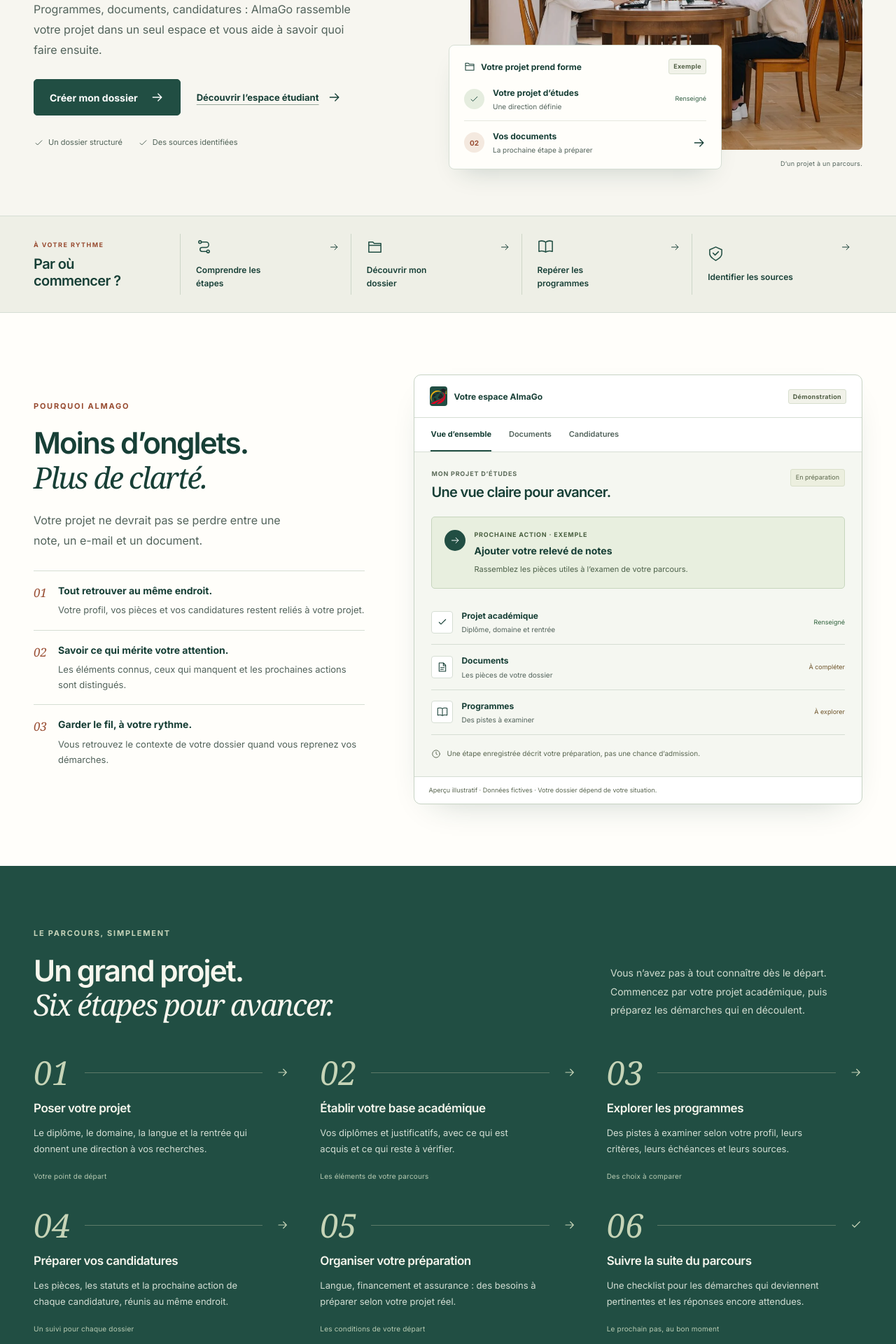
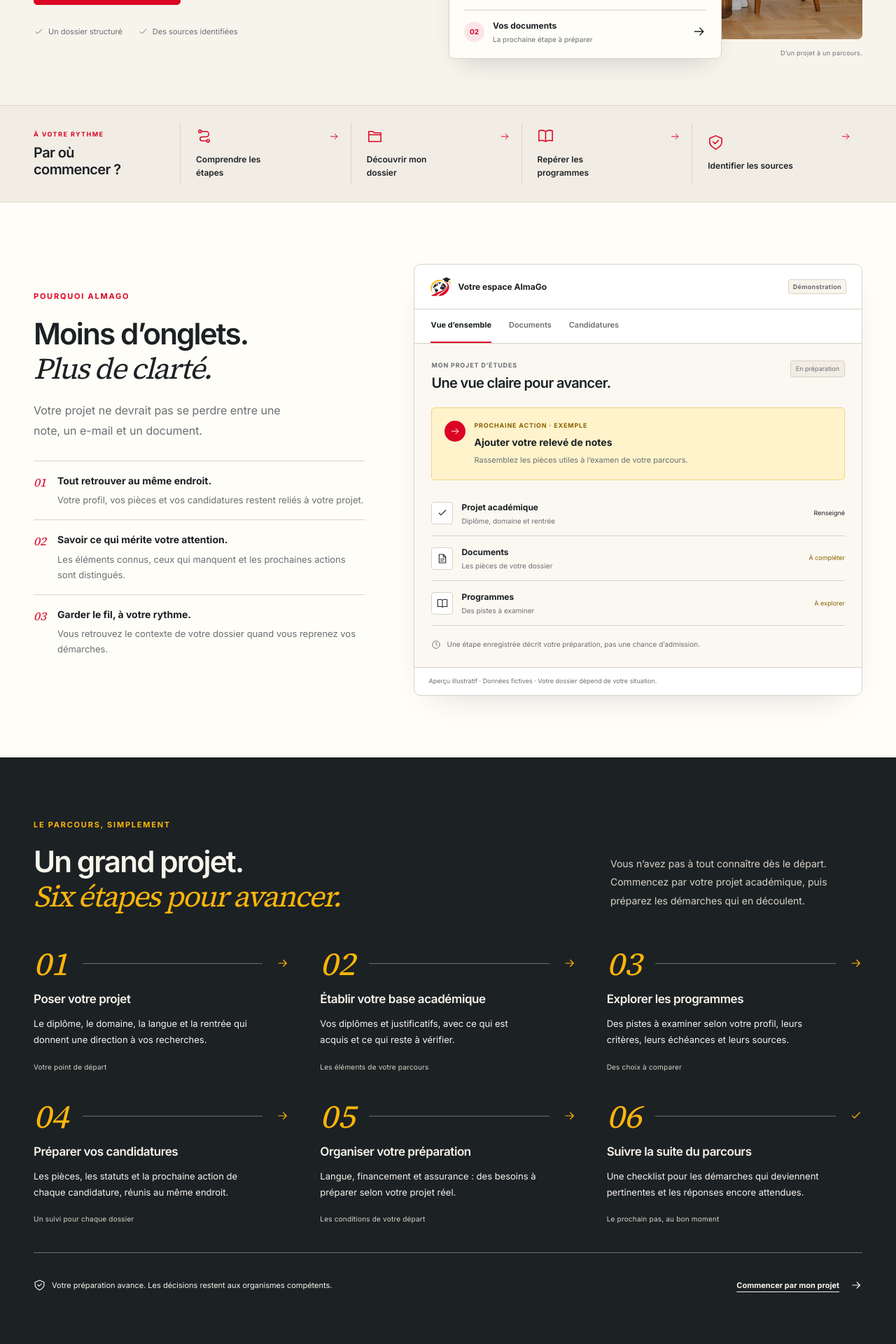
Before and after one commit to almago-platform/AlmaGo, a Next.js app: page / in a window 1280 px wide. Shown: the part 620-2540 px from the top of the page at 70% size. Built offline with nearby package versions, Linux system fonts and the light colour scheme.

Commit message:
brand: apply official V2 palette typography and logo sizing to public site

```diff
--- a/src/components/public/Homepage.module.css
+++ b/src/components/public/Homepage.module.css
@@ -1,15 +1,18 @@
 /* Work V4: all tokens and selectors are scoped to the public homepage. */
 .home {
-  --home-ink: #173f36;
-  --home-green: #214e43;
-  --home-cream: #f7f6f0;
-  --home-paper: #fffefa;
-  --home-sage: #e9eee5;
-  --home-muted: #52635b;
-  --home-line: #d6ded4;
-  --home-terra: #984c31;
+  --home-ink: #1c2124;
+  --home-green: #db0423;
+  --home-red: #db0423;
+  --home-gold: #fcb50a;
+  --home-cream: #f7f4ec;
+  --home-paper: #fffdf8;
+  --home-sage: #d9d3c7;
+  --home-muted: #6b6f72;
+  --home-line: #d9d3c7;
+  --home-terra: #db0423;
   color: var(--home-ink);
   background: var(--home-cream);
+  font-family: var(--font-inter), Inter, "Segoe UI", Arial, sans-serif;
   font-size: 16px;
   line-height: 1.6;
 }
@@ -20,7 +23,7 @@
   scroll-margin-top: 104px;
 }
 .home :focus-visible {
-  outline: 3px solid #b65634;
+  outline: 3px solid #db0423;
   outline-offset: 5px;
   box-shadow: none;
 }
@@ -66,7 +69,7 @@
 .sectionTitle em,
 .hero h1 em,
 .finalCta h2 em {
-  font-family: Georgia, "Times New Roman", serif;
+  font-family: var(--font-source-serif), "Source Serif 4", Georgia, "Times New Roman", serif;
   font-weight: 400;
   letter-spacing: -0.045em;
 }
@@ -94,8 +97,8 @@
   text-decoration: none;
 }
 .button:hover {
-  background: #12392e;
-  border-color: #12392e;
+  background: #b6031d;
+  border-color: #b6031d;
 }
 .textLink {
   display: inline-flex;
@@ -168,11 +171,17 @@
 .logo {
   display: inline-flex;
   align-items: center;
-  gap: 10px;
-  font-size: 24px;
-  line-height: 1.1;
-  font-weight: 700;
-  letter-spacing: -0.05em;
+  min-height: 44px;
+}
+.logoImage {
+  width: 158px;
+  height: auto;
+  display: block;
+}
+.footerLogoImage {
+  width: 184px;
+  height: auto;
+  display: block;
 }
 .logoMark {
   width: 39px;
@@ -266,7 +275,7 @@
   letter-spacing: -0.055em;
 }
 .hero h1 em {
-  color: #496b57;
+  color: #db0423;
   font-size: 0.88em;
   white-space: nowrap;
 }
@@ -293,7 +302,7 @@
   flex-wrap: wrap;
   margin-top: 30px;
   font-size: 11px;
-  color: #516358;
+  color: #6b6f72;
 }
 .heroProof span {
   display: flex;
@@ -315,7 +324,7 @@
   margin: 0;
   overflow: hidden;
   border-radius: 7px 90px 7px 7px;
-  background: #d9d4c8;
+  background: #d9d3c7;
 }
 .heroPhoto img {
   object-fit: cover;
@@ -342,7 +351,7 @@
   border: 1px solid var(--home-line);
   border-radius: 8px;
   background: var(--home-paper);
-  box-shadow: 0 18px 35px -18px #173f3638;
+  box-shadow: 0 18px 35px -18px rgba(28, 33, 36, 0.22);
 }
 .miniHead {
   display: flex;
@@ -363,11 +372,11 @@
 }
 .sample {
   display: inline-block;
-  border: 1px solid #d8dfcf;
+  border: 1px solid #d9d3c7;
   border-radius: 3px;
   padding: 3px 6px;
-  color: #536147;
-  background: #f1f2e9;
+  color: #6b6f72;
+  background: #f7f4ec;
   font-size: 9px;
   font-weight: 650;
   letter-spacing: 0.035em;
@@ -381,7 +390,7 @@
   padding: 12px 0;
 }
 .miniRow + .miniRow {
-  border-top: 1px solid #e6e8df;
+  border-top: 1px solid #d9d3c7;
 }
 .miniRow > div {
   flex: 1;
@@ -406,7 +415,7 @@
   width: 29px;
   height: 29px;
   border-radius: 50%;
-  background: #e5eddf;
+  background: #fff0bf;
   color: var(--home-green);
   font-size: 10px;
   font-weight: 650;
@@ -416,11 +425,11 @@
 }
 .miniNext {
   color: var(--home-terra);
-  background: #f4e9df;
+  background: #fce5e9;
 }
 .miniStatus {
   font-size: 9px;
-  color: #356046;
+  color: #6b6f72;
 }
 .heroSideNote {
   position: absolute;
@@ -433,7 +442,7 @@
 .quick {
   border-top: 1px solid var(--home-line);
   border-bottom: 1px solid var(--home-line);
-  background: #eeefe6;
+  background: #f1ece4;
 }
 .quickInner {
   display: grid;
@@ -465,7 +474,7 @@
   gap: 12px;
   min-height: 87px;
   padding: 5px 22px;
-  border-left: 1px solid #cdd6c8;
+  border-left: 1px solid #d9d3c7;
   font-size: 12px;
   font-weight: 600;
 }
@@ -475,7 +484,7 @@
   height: 23px;
 }
 .quickLinks a:hover {
-  background: #e4e9dc;
+  background: #ece6dd;
 }
 .quickLinks span {
   max-width: 130px;
@@ -510,7 +519,7 @@
   padding: 17px 0;
 }
 .benefits li > span {
-  font-family: Georgia, serif;
+  font-family: var(--font-source-serif), "Source Serif 4", Georgia, serif;
   font-style: italic;
   font-size: 17px;
   color: var(--home-terra);
@@ -527,10 +536,10 @@
 }
 .productFrame {
   min-width: 0;
-  border: 1px solid #c7d3c4;
+  border: 1px solid #d9d3c7;
   border-radius: 10px;
   background: white;
-  box-shadow: 0 18px 50px -30px #173f3655;
+  box-shadow: 0 18px 50px -30px rgba(28, 33, 36, 0.26);
   overflow: hidden;
 }
 .previewTop {
@@ -553,13 +562,15 @@
 .previewLogo {
   display: grid;
   place-items: center;
-  width: 25px;
-  height: 28px;
+  width: 31px;
+  height: 31px;
   border-radius: 4px;
-  background: var(--home-green);
-  color: white;
-  font-size: 13px;
-  font-weight: 700;
+  background: transparent;
+}
+.previewLogoImage {
+  width: 31px;
+  height: 31px;
+  object-fit: contain;
 }
 .previewTabs {
   display: flex;
@@ -591,7 +602,7 @@
 .previewPanel {
   padding: 24px;
   min-height: 432px;
-  background: #f5f7f1;
+  background: #fbf8f2;
 }
 .previewPanel:focus-visible {
   outline-offset: -5px;
@@ -608,7 +619,7 @@
   font-weight: 650;
   text-transform: uppercase;
   letter-spacing: 0.09em;
-  color: #5c6b59;
+  color: #6b6f72;
 }
 .previewHeading h3 {
   font-size: 20px;
@@ -621,9 +632,9 @@
   display: inline-block;
   flex-shrink: 0;
   font-size: 9px;
-  color: #596549;
-  border: 1px solid #d9dfca;
-  background: #ecefdf;
+  color: #6b6f72;
+  border: 1px solid #d9d3c7;
+  background: #f1ece4;
   border-radius: 3px;
   padding: 4px 7px;
 }
@@ -632,12 +643,12 @@
   align-items: flex-start;
   gap: 12px;
   padding: 18px;
-  border: 1px solid #c6d5bd;
-  background: #e8efdf;
+  border: 1px solid #f2d37b;
+  background: #fff3cc;
   border-radius: 5px;
 }
 .nextAction .overline {
-  color: #4b6142;
+  color: #8b6200;
 }
 .nextAction h4 {
   font-size: 14px;
@@ -647,7 +658,7 @@
 .nextAction p:last-child {
   font-size: 11px;
   line-height: 1.7;
-  color: #4c6049;
+  color: #6b6f72;
 }
 .actionIcon {
   display: grid;
@@ -707,10 +718,10 @@
   white-space: nowrap;
 }
 .statusReady {
-  color: #31633e;
+  color: #1c2124;
 }
 .statusPending {
-  color: #70562d;
+  color: #8b6200;
 }
 .previewNote {
   display: flex;
@@ -718,7 +729,7 @@
   align-items: flex-start;
   font-size: 10px;
   line-height: 1.7;
-  color: #596650;
+  color: #6b6f72;
   margin-top: 18px;
 }
 .previewNote svg {
@@ -730,7 +741,7 @@
   margin: 0;
   padding: 12px 20px;
   font-size: 9px;
-  color: #596650;
+  color: #6b6f72;
   border-top: 1px solid var(--home-line);
 }
 .panelIntro {
@@ -764,11 +775,11 @@
   font-weight: 550;
 }
 .journey {
-  color: #f6f6ed;
-  background: var(--home-green);
+  color: var(--home-cream);
+  background: #1c2124;
 }
 .journey .eyebrow {
-  color: #c5d3b9;
+  color: var(--home-gold);
 }
 .sectionHeading {
   display: grid;
@@ -781,7 +792,7 @@
   justify-self: end;
   font-size: 14px;
   line-height: 1.9;
-  color: #d2ddd1;
+  color: #d9d3c7;
   padding-bottom: 4px;
 }
 .steps {
@@ -799,22 +810,22 @@
   margin-bottom: 14px;
 }
 .stepNumber span {
-  font-family: Georgia, serif;
+  font-family: var(--font-source-serif), "Source Serif 4", Georgia, serif;
   font-size: 47px;
   font-style: italic;
   line-height: 1;
-  color: #c6d4b7;
+  color: #fcb50a;
 }
 .stepNumber::after {
   content: "";
   height: 1px;
   flex: 1;
-  background: #5d7a68;
+  background: #6b6f72;
 }
 .stepNumber svg {
   order: 3;
   width: 18px;
-  color: #c6d4b7;
+  color: #fcb50a;
 }
 .steps h3 {
   font-size: 17px;
@@ -825,7 +836,7 @@
 .steps p {
   font-size: 13px;
   line-height: 1.8;
-  color: #d3ded4;
+  color: #f7f4ec;
   max-width: 310px;
 }
 .stepDetail {
@@ -833,18 +844,18 @@
   margin-top: 18px;
   font-size: 10px;
   letter-spacing: 0.02em;
-  color: #b8cbb3;
+  color: #d9d3c7;
 }
 .journeyFoot {
   margin-top: 40px;
   padding-top: 24px;
-  border-top: 1px solid #547260;
+  border-top: 1px solid #6b6f72;
   display: flex;
   justify-content: space-between;
   align-items: center;
   gap: 25px;
   font-size: 11px;
-  color: #d8e2d5;
+  color: #f7f4ec;
 }
 .journeyFoot span {
   display: flex;
@@ -866,7 +877,7 @@
 }
 .journey a:focus-visible,
 .footer a:focus-visible {
-  outline-color: #f3d3b8;
+  outline-color: #fcb50a;
 }
 .trust {
   background: var(--home-cream);
@@ -902,8 +913,8 @@
   font-weight: 650;
 }
 .sourceCard {
-  background: #edefe4;
-  border: 1px solid #d9decd;
+  background: #f1ece4;
+  border: 1px solid #d9d3c7;
   padding: 29px 32px;
   border-radius: 6px;
 }
@@ -920,7 +931,7 @@
   grid-template-columns: 130px 1fr;
   gap: 17px;
   padding: 15px 0;
-  border-top: 1px solid #ccd4c3;
+  border-top: 1px solid #d9d3c7;
   font-size: 12px;
 }
 .sourceCard dt {
@@ -933,7 +944,7 @@
 .sourceLinks {
   margin-top: 17px;
   padding-top: 17px;
-  border-top: 1px solid #ccd4c3;
+  border-top: 1px solid #d9d3c7;
 }
 .sourceLinks p {
   font-size: 10px;
@@ -1013,8 +1024,8 @@
 }
 .finalCta {
   padding-block: 62px;
-  background: #e2e9d7;
-  border-top: 1px solid #d3dcc9;
+  background: #fff0bf;
+  border-top: 1px solid #f2d37b;
 }
 .finalInner {
   display: grid;
@@ -1034,7 +1045,7 @@
 .finalCta h2 + p {
   font-size: 14px;
   margin-top: 18px;
-  color: #4c6049;
+  color: #6b6f72;
   max-width: 475px;
 }
 .finalActions {
@@ -1058,8 +1069,8 @@
   font-weight: 600;
 }
 .footer {
-  background: #173b32;
-  color: #f0f3e8;
+  background: #1c2124;
+  color: #f7f4ec;
   padding: 54px 0 22px;
 }
 .footerGrid {
@@ -1068,20 +1079,20 @@
   gap: 40px;
 }
 .footer .logoMark {
-  background: #ecf0e5;
+  background: #fffdf8;
   color: var(--home-ink);
 }
 .footer .logoSubtitle {
-  color: #becdbf;
+  color: #d9d3c7;
 }
 .footerBrand > p {
-  color: #c0cebf;
+  color: #d9d3c7;
   font-size: 13px;
   line-height: 1.8;
   margin-top: 19px;
 }
 .footer nav h2 {
-  color: #c9d6c3;
+  color: #d9d3c7;
   font-size: 10px;
   font-weight: 650;
   text-transform: uppercase;
@@ -1098,7 +1109,7 @@
   align-items: center;
   min-height: 36px;
   font-size: 12px;
-  color: #e0e7da;
+  color: #f7f4ec;
 }
 .footer a:hover {
   text-decoration: underline;
@@ -1111,14 +1122,14 @@
   gap: 20px;
   margin-top: 36px;
   padding-top: 22px;
-  border-top: 1px solid #4b6755;
+  border-top: 1px solid #6b6f72;
   font-size: 10px;
-  color: #c4d1bf;
+  color: #d9d3c7;
 }
 .photoCredit {
   margin-top: 15px;
   font-size: 9px;
-  color: #b7c8b2;
+  color: #d9d3c7;
   line-height: 1.8;
 }
 .photoCredit a {
@@ -1197,7 +1208,7 @@
     right: 0;
     background: var(--home-paper);
     padding: 14px 32px 22px;
-    box-shadow: 0 16px 24px -18px #16392e66;
+    box-shadow: 0 16px 24px -18px rgba(28, 33, 36, 0.25);
     border-bottom: 1px solid var(--home-line);
     max-height: calc(100dvh - 84px);
     overflow-y: auto;
@@ -1589,7 +1600,7 @@
   }
   .quickLinks {
     gap: 0;
-    border-top: 1px solid #cdd6c8;
+    border-top: 1px solid #d9d3c7;
   }
   .quickLinks a {
     flex-direction: column;
@@ -1605,7 +1616,7 @@
     padding-left: 0;
   }
   .quickLinks a:nth-child(n + 3) {
-    border-top: 1px solid #cdd6c8;
+    border-top: 1px solid #d9d3c7;
   }
   .quickLinks a > svg:first-child {
     width: 20px;
@@ -1754,7 +1765,7 @@
   .steps li {
     position: relative;
     padding: 24px 0 24px 63px;
-    border-top: 1px solid #547260;
+    border-top: 1px solid #6b6f72;
   }
   .stepNumber {
     position: absolute;
@@ -1940,3 +1951,30 @@
     transition: none !important;
   }
 }
+
+
+/* AlmaGo Brand Identity V2 refinements */
+.hero h1 em { color: var(--home-red); }
+.miniCheck { background: #fff0bf; color: #8b6200; }
+.miniNext { background: #fce5e9; color: var(--home-red); }
+.quickLinks a > svg:first-child,
+.quickArrow { color: var(--home-red); }
+.nextAction { border-color: #f2d37b; background: #fff3cc; }
+.actionIcon { background: var(--home-red); }
+.journey .sectionTitle em,
+.journey .stepNumber span,
+.journey .stepNumber svg { color: var(--home-gold); }
+.journey .stepNumber::after { background: #6b6f72; }
+.sourceCard { background: #f1ece4; border-color: var(--home-line); }
+.finalCta { background: #fff0bf; border-top-color: #f2d37b; }
+.footer { background: #1c2124; color: var(--home-cream); }
+.footerBrand > p,
+.footer nav h2,
+.footerBottom,
+.photoCredit { color: #d9d3c7; }
+.footer li a { color: var(--home-cream); }
+
+@media (max-width: 599px) {
+  .logoImage { width: 136px; }
+  .footerLogoImage { width: 166px; }
+}
```
